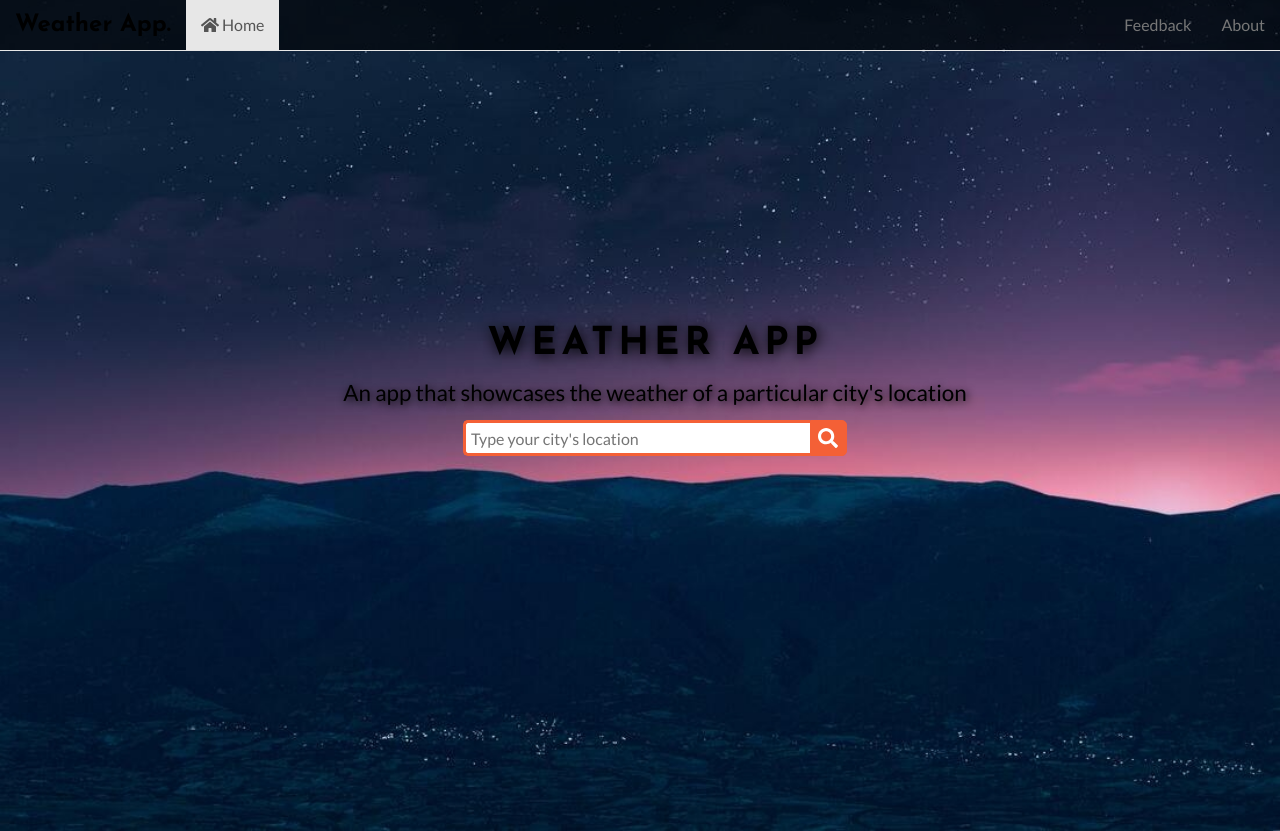
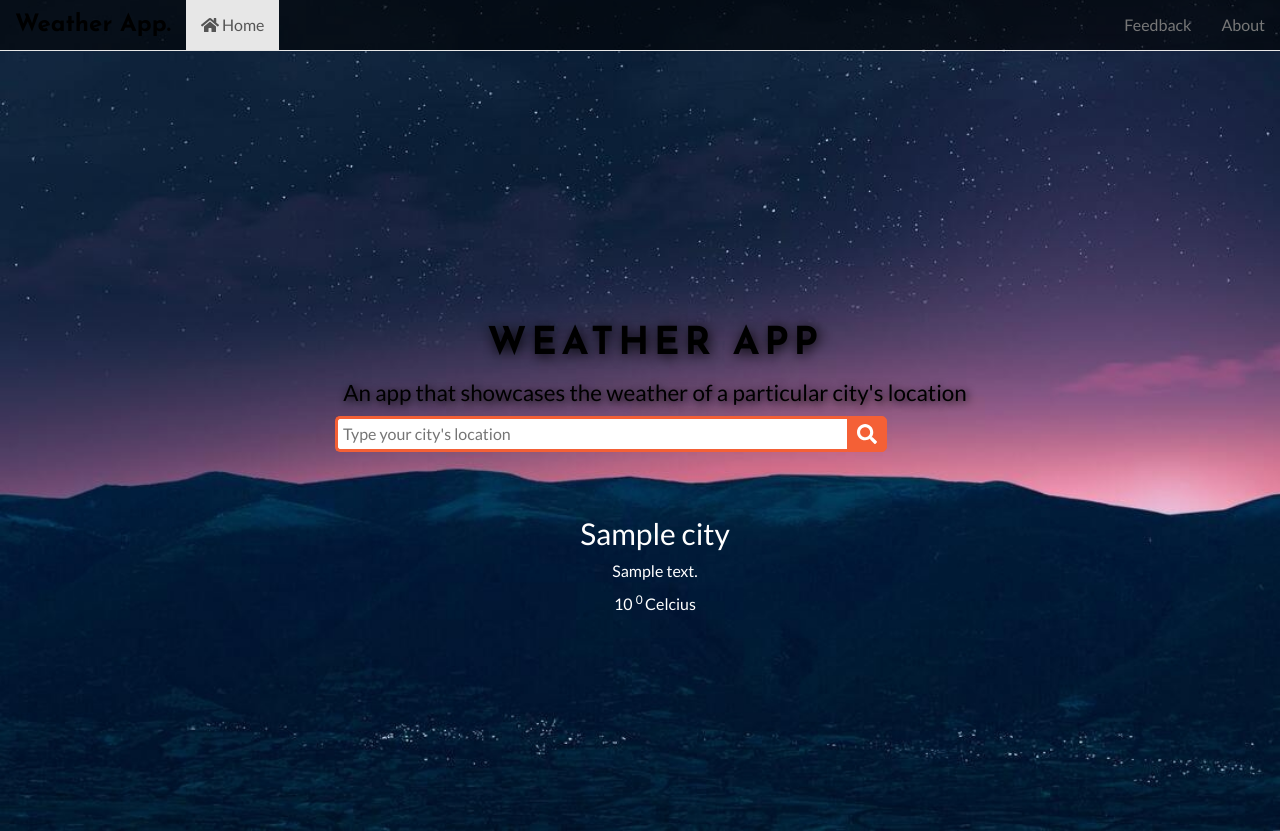
Before and after one commit to Brayoh-ux/Weather-App, a Flask app: template app/templates/index.html in a window 1280 px wide. Run offline with Flask 2, Linux system fonts and the light colour scheme; the template is opened without the code that fills it: most values are stand-ins (such as "Sample title", 1, 10 or a date in 2020); some libraries are stand-ins or nearby versions.

Commit message:
display functions

```diff
--- a/app/templates/index.html
+++ b/app/templates/index.html
@@ -3,18 +3,42 @@
 {% block content %}
 
 <div class="container-fluid">
-    <img src="../static/images/background10.jpg" alt="">
+    <img class="img" src="../static/images/background10.jpg" alt="">
     <div class="caption text-center">
+
         <h1>Weather App</h1>
         <h4>An app that showcases the weather of a particular city's location</h4>
-        <div class="wrap">
-            <div class="search">
-                <input type="text" class="searchTerm" placeholder="Type your city's location">
-                <button type="submit" class="searchButton">
-                    <i class="fa fa-search"></i>
-                </button>
+
+        <form action="" method="POST" class="wra search" >
+            <input type="text" class="searchTerm " style="width: 40%; margin-left: 40vmin;" name="city" placeholder="Type your city's location">
+            <button type="submit" class="searchButton"><i class="fa fa-search"></i></button>
+        </form>
+
+        {% for weather in weather_data %}
+        <br><br>
+
+        <div class="card col w-50 ">
+            <div class="card-image w-25 " >
+               <h2>
+                <!-- <img src="http://openweathermap.org/img/w/{{weather.icon}}.png" alt=""> -->
+
+                {{ weather.city}}
+               </h2>
+
             </div>
+
+            <div class="card_body ml-5">
+                <p>{{ weather.description }}</p>
+                <p> {{ weather.temperature }} <sup> 0 </sup> Celcius </p>
+            </div>
+
+
         </div>
+        <br><br><br>
+
+        {% endfor %}
+        <br>
+
     </div>
 </div>
 
```
